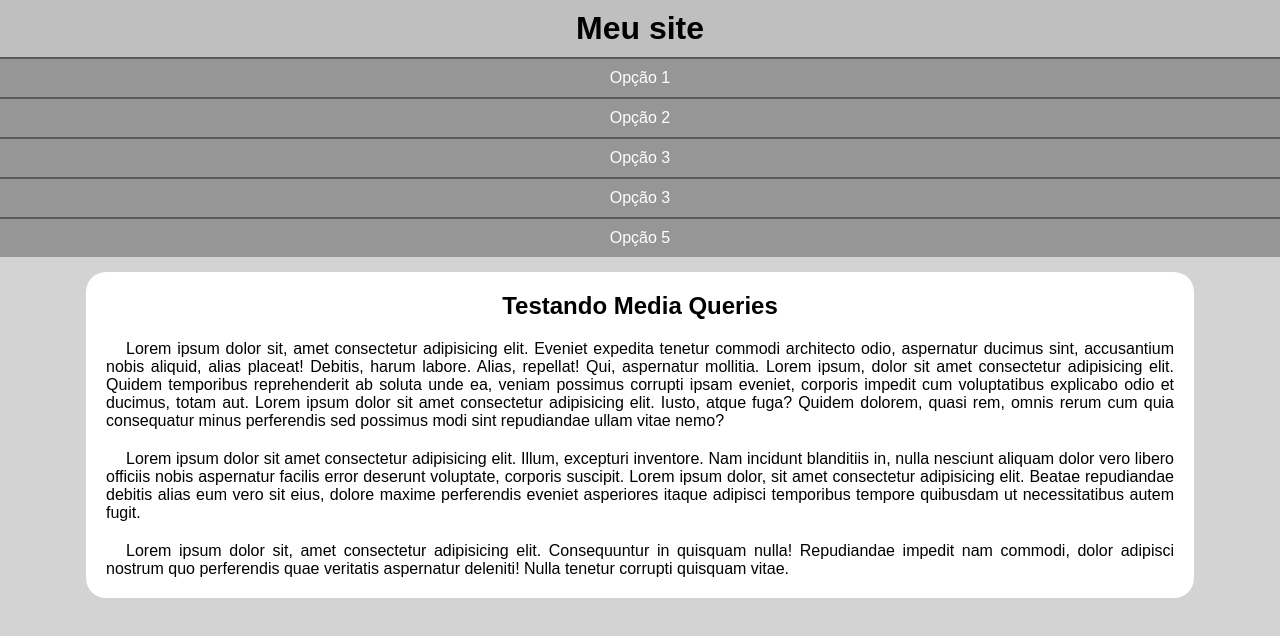
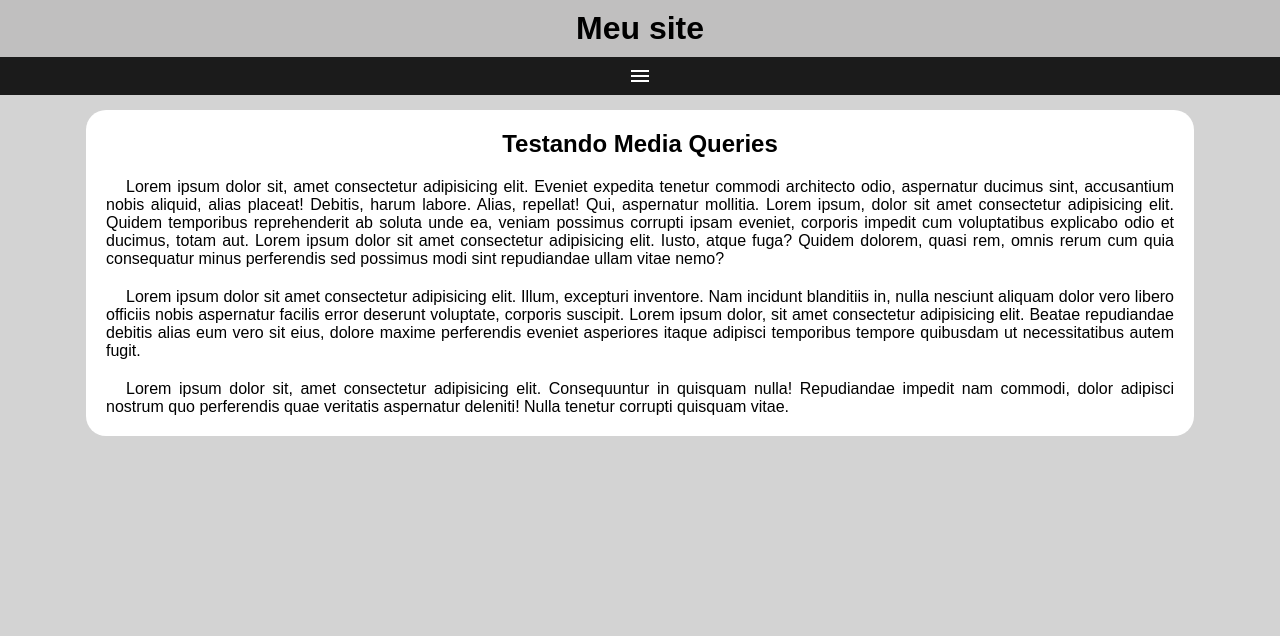
Before and after one commit to otanielfernandes/html-css, a plain HTML site: page exercicios/ex026/mq005/index.html in a window 1280 px wide. Drawn offline with nearby package versions, Linux system fonts and the light colour scheme.

Commit message:
Menu Hamburguer

```diff
--- a/exercicios/ex026/mq005/estilos/style.css
+++ b/exercicios/ex026/mq005/estilos/style.css
@@ -21,6 +21,22 @@ header > h1{
     padding: 10px;
 }
 
+span#burguer{
+    background-color: rgb(27, 27, 27);
+    display: block;
+    color:white;
+    padding: 7px;
+    text-align: center;
+}
+
+span#burguer:hover{
+    background-color: white;
+    color:black;
+    cursor:pointer;
+}
+menu{
+    display:none;
+}
 menu > ul{
     list-style-type: none;
 }
--- a/exercicios/ex026/mq005/index.html
+++ b/exercicios/ex026/mq005/index.html
@@ -5,12 +5,14 @@
     <meta http-equiv="X-UA-Compatible" content="IE=edge">
     <meta name="viewport" content="width=device-width, initial-scale=1.0">
     <title>Media Queries</title>
+    <link rel="stylesheet" href="https://fonts.googleapis.com/css2?family=Material+Symbols+Outlined:opsz,wght,FILL,GRAD@48,400,0,0" />
     <link rel="stylesheet" href="estilos/style.css">
 </head>
 <body>
     <header>
         <h1>Meu site</h1>
-        <menu>
+        <span id="burguer" class="material-symbols-outlined" onclick="clickMenu()">menu</span>
+        <menu id="itens">
             <ul>
                 <li><a href="#">Opção 1</a></li>
 
@@ -35,5 +37,16 @@
             <p>Lorem ipsum dolor sit, amet consectetur adipisicing elit. Consequuntur in quisquam nulla! Repudiandae impedit nam commodi, dolor adipisci nostrum quo perferendis quae veritatis aspernatur deleniti! Nulla tenetur corrupti quisquam vitae.</p>
         </article>
     </main>
+    <script>
+        function clickMenu(){
+            if (itens.style.display == 'none'){
+            itens.style.display = 'block'
+            }
+            else
+            {
+            itens.style.display = 'none'
+            }
+        }
+    </script>
 </body>
 </html>
```
